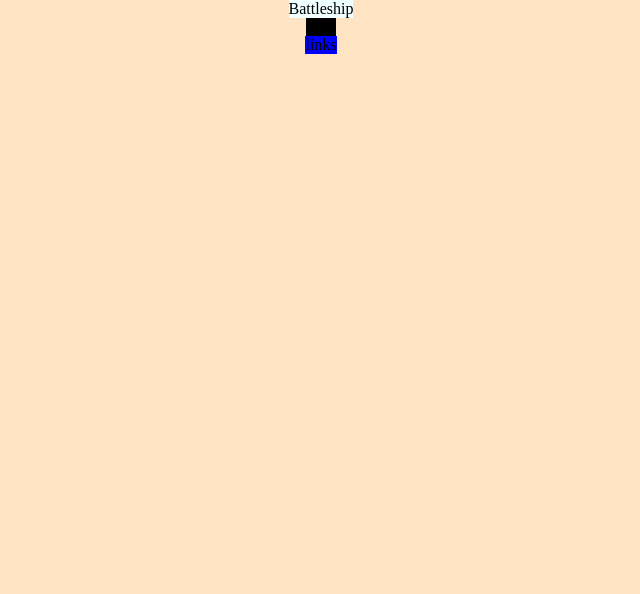
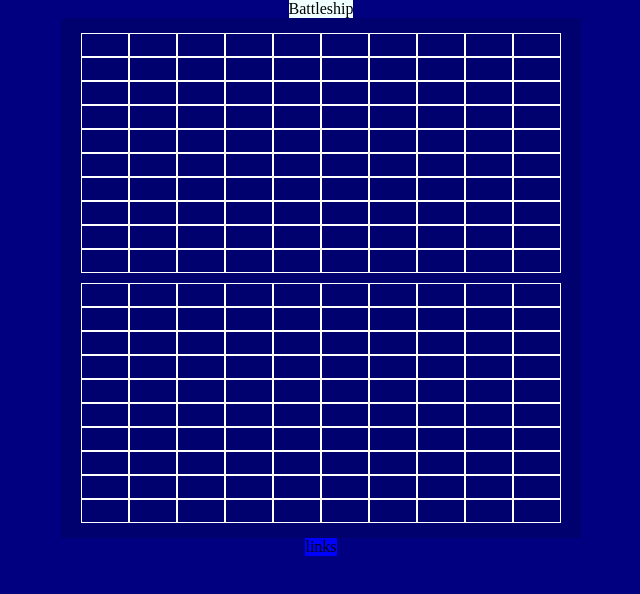
Before and after one commit to devin-hale/Battleship, a website with bundled scripts: page dist/index.html in a window 1280 px wide. Shown: the whole page, without its empty margins (319-959 px from the left). Built offline with nearby package versions, Linux system fonts and the light colour scheme.

Commit message:
Grid renderer functioning.

```diff
--- a/src/index.js
+++ b/src/index.js
@@ -1 +1,9 @@
-import './style.css';
+import "./style.css";
+import { renderAI, renderPlayer } from "./rendering/renderpage";
+import gameboard from "./gameboard";
+
+let aiBoard = gameboard("AI");
+let playerBoard = gameboard("Player");
+
+renderAI(aiBoard);
+renderPlayer(playerBoard);
--- a/src/rendering/renderpage.js
+++ b/src/rendering/renderpage.js
@@ -1 +1,33 @@
-const renderPage = () => {};
+const renderAI = (board) => {
+  let gameDiv = document.getElementById("game");
+
+  let aiDiv = document.createElement("div");
+  aiDiv.classList = "aiDiv";
+
+  board.board.forEach((square) => {
+    let gameSquare = document.createElement("div");
+    gameSquare.id = `AI:${square.squareID}`;
+    gameSquare.classList = "coordSquare";
+    aiDiv.appendChild(gameSquare);
+  });
+
+  gameDiv.appendChild(aiDiv);
+};
+
+const renderPlayer = (board) => {
+  let gameDiv = document.getElementById("game");
+
+  let aiDiv = document.createElement("div");
+  aiDiv.classList = "playerDiv";
+
+  board.board.forEach((square) => {
+    let gameSquare = document.createElement("div");
+    gameSquare.id = `P:${square.squareID}`;
+    gameSquare.classList = "coordSquare";
+    aiDiv.appendChild(gameSquare);
+  });
+
+  gameDiv.appendChild(aiDiv);
+};
+
+export { renderAI, renderPlayer };
--- a/src/style.css
+++ b/src/style.css
@@ -9,7 +9,8 @@
     align-items: center;
     height: 100lvh;
     width: 100lvw;
-    background-color: bisque;
+    background-color: navy;
+    position: relative;
 }
 
 #header {
@@ -17,7 +18,36 @@
 }
 
 #game {
-    background-color: black;
+    background-color: rgba(0, 0, 94, 0.514);
+    min-width: 350px;
+    max-width: 500px;
+    width: 60%;
+    min-height: 500px;
+    display: flex;
+    flex-direction: column;
+    justify-content: center;
+    align-items: center;
+    padding: 10px;
+}
+
+.aiDiv, .playerDiv {
+    display: grid;
+    grid-template: repeat(10, 1fr)/repeat(10, 1fr);
+    padding: 5px;
+    height: 50%;
+    width: 96%;
+}
+
+.coordSquare {
+    border: 1px solid white;
+    padding: 2px;
+    transition: .1s;
+}
+
+.coordSquare:hover {
+    background-color: rgb(13, 151, 0);
+    transition: .1s;
+    cursor: pointer;
 }
 
 #footer {
```
Also changed, not shown: dist/bundle.js, dist/index.html.
